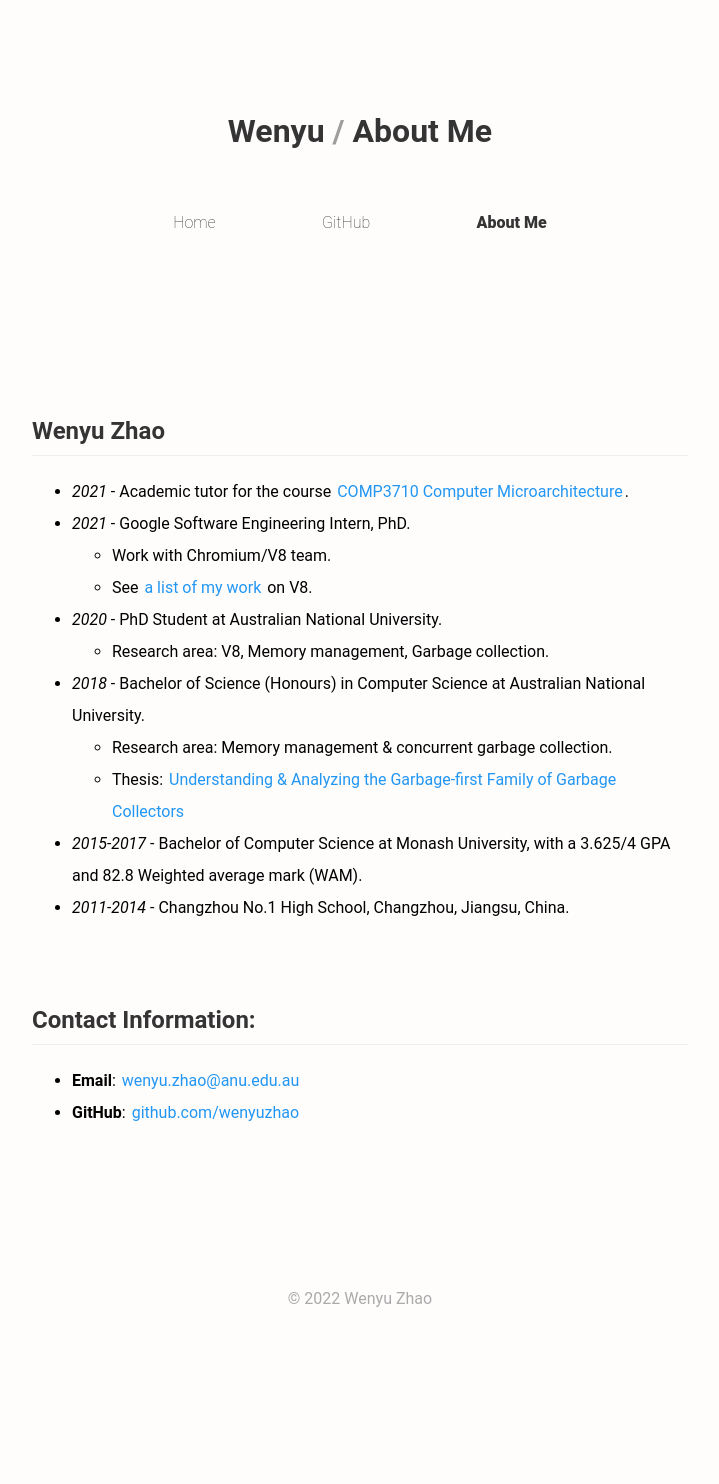
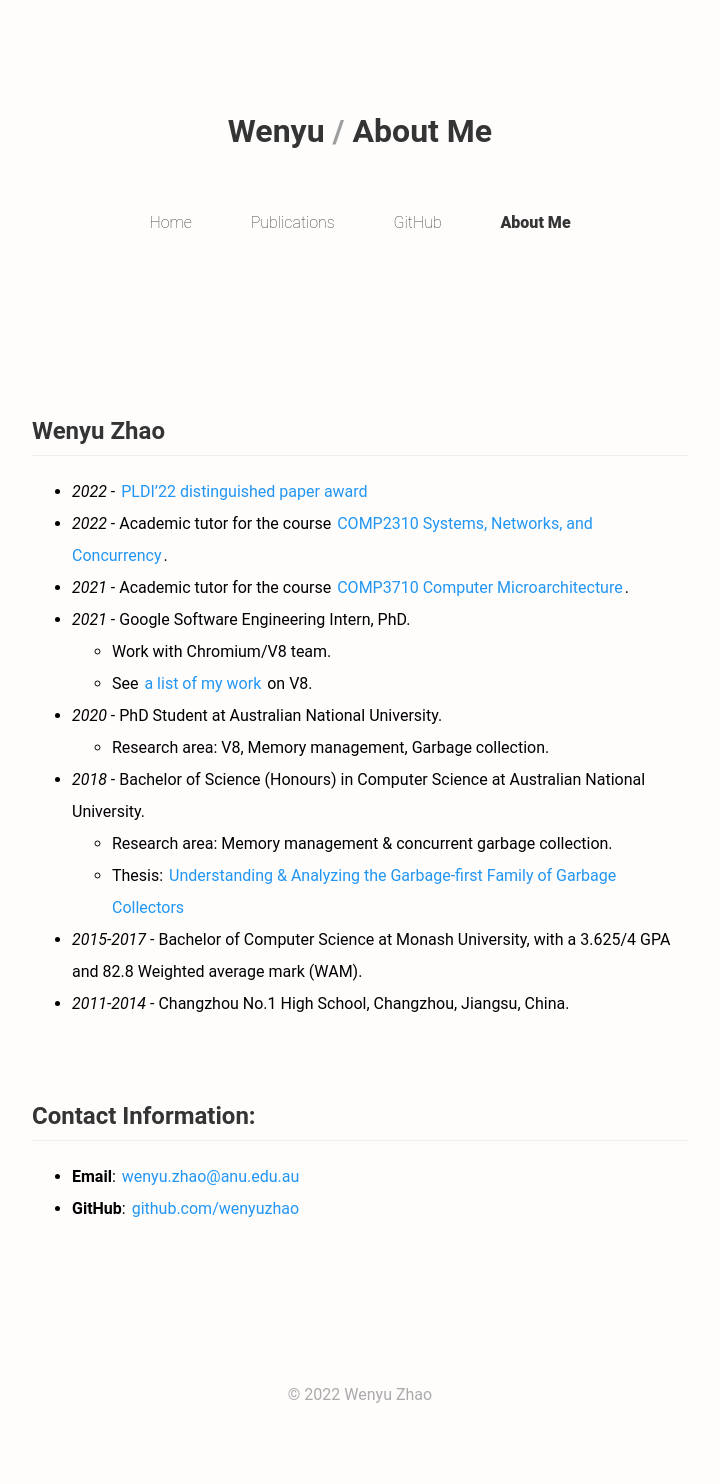
Before and after one commit to wenyuzhao/wenyuzhao.github.io, a Jekyll site: the page built from about.md, in a window 1280 px wide. Shown: the whole page, without its empty margins (280-999 px from the left). Built offline with Jekyll 4.4.1, drawn with Linux system fonts in a browser that asks for light colours; our own code applies the rules of GitHub Pages for plain Markdown files; comment, search, counter and statistics services are not loaded; before the commit the page ends 1388 px from its top, so only the background shows below that.

Commit message:
Update info; Add publications page

```diff
--- a/_includes/header.html
+++ b/_includes/header.html
@@ -20,9 +20,10 @@
     </div>
     {% endif %}
     <nav class="nav">
-        <a href="{{ site.baseurl }}/index"{% if page.nav == "home" %} selected{% endif %}>Home</a>
+        <a href="{{ site.baseurl }}/index" {% if page.nav=="home" %} selected{% endif %}>Home</a>
+        <a href="{{ site.baseurl }}/publications" {% if page.nav=="publications" %} selected{% endif %}>Publications</a>
         <!-- <a href="{{ site.baseurl }}/experiments"{% if page.nav == "experiments" %} selected{% endif %}>Experiments</a> -->
         <a href="https://github.com/wenyuzhao">GitHub</a>
-        <a href="{{ site.baseurl }}/about"{% if page.nav == "about" %} selected{% endif %}>About Me</a>
+        <a href="{{ site.baseurl }}/about" {% if page.nav=="about" %} selected{% endif %}>About Me</a>
     </nav>
 </header>
--- a/about.md
+++ b/about.md
@@ -8,6 +8,8 @@
 
 # Wenyu Zhao
 
+* *2022* - [PLDI'22 distinguished paper award](https://twitter.com/ANUComputing/status/1537216702223503360)
+* *2022* - Academic tutor for the course [COMP2310 Systems, Networks, and Concurrency](https://comp.anu.edu.au/courses/comp2310).
 * *2021* - Academic tutor for the course [COMP3710 Computer Microarchitecture](https://cs.anu.edu.au/courses/comp3710-uarch).
 * *2021* - Google Software Engineering Intern, PhD.
   * Work with Chromium/V8 team.
--- a/styles/default.css
+++ b/styles/default.css
@@ -138,3 +138,8 @@
     margin: 5rem 0 5rem 0;
     color: var(--footer-color);
 }
+
+article p a img {
+    vertical-align: middle;
+    vertical-align: sub;
+}
```
Also changed, not shown: _includes/badge-award.md (added, +1 -0 lines), _includes/badge-doi.md (added, +1 -0 lines), _includes/badge-github.md (added, +1 -0 lines), _includes/badge-pdf.md (added, +1 -0 lines), _includes/badge-youtube.md (added, +1 -0 lines), index.md (+1 -1 lines), publications.md (added, +25 -0 lines), Gemfile.lock (added), 1 other file. Lines whose indentation alone changed are shown as unchanged.
